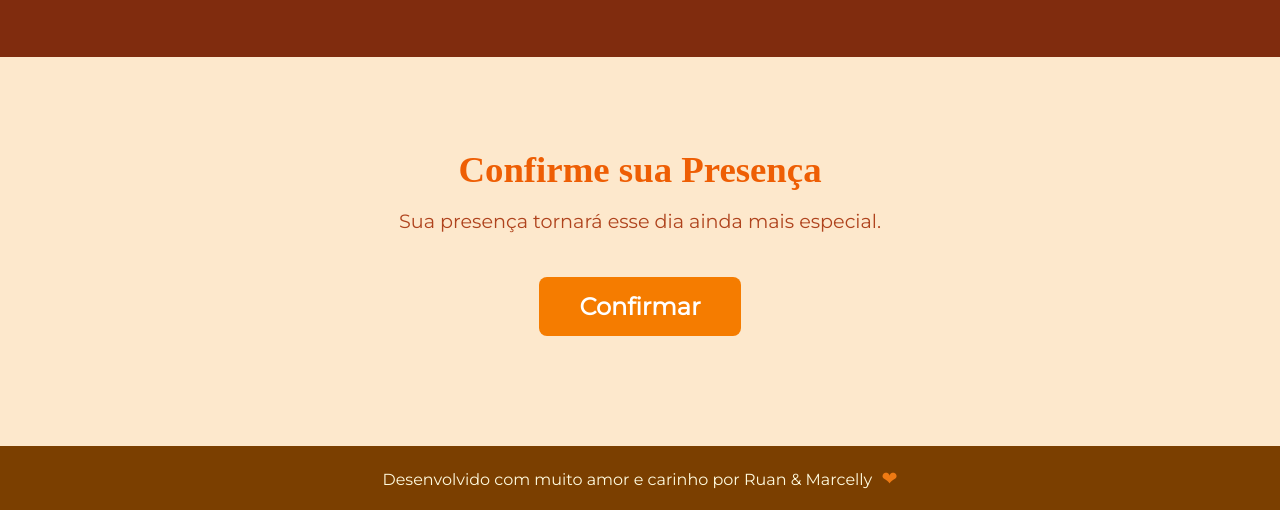
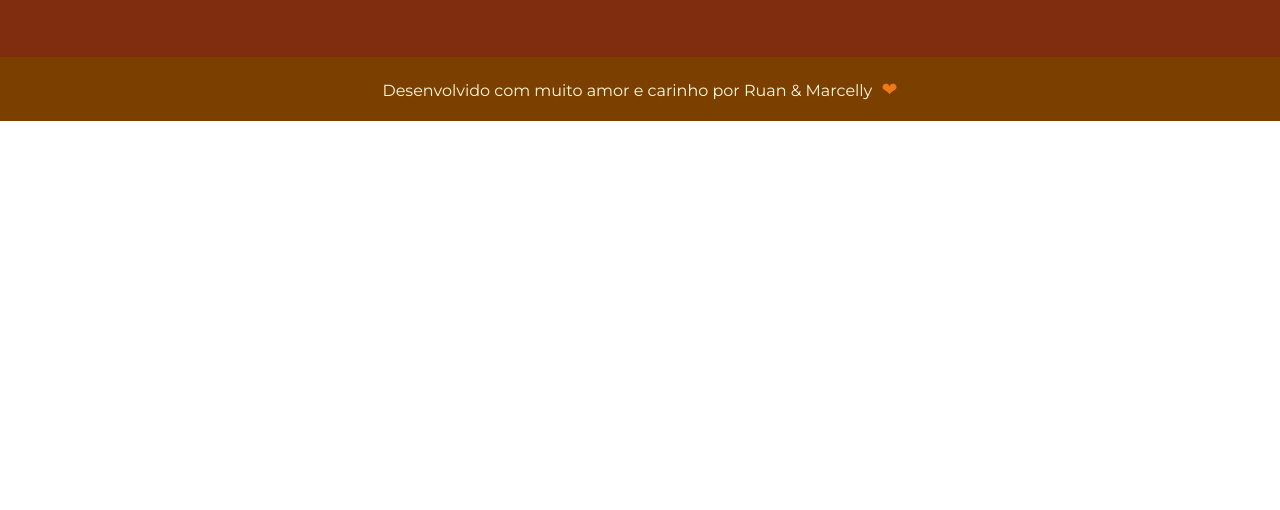
Before and after one commit to Ruanfonseca/site-cha-de-panela-2025, a plain HTML site: page index.html in a window 1280 px wide. Shown: the part 2822-3332 px from the top of the page. After the commit the page ends 2943 px from the top, so only its background shows below. Drawn offline with Linux system fonts and the light colour scheme; a web font is replaced by a local one.

Commit message:
Retirando botão de confirmar presença

```diff
--- a/index.html
+++ b/index.html
@@ -101,7 +101,7 @@ Teremos um momento de adoração no início do chá, então pedimos que todos ch
       </div>
     </section>
 
-    <section class="thirdsection">
+    <!-- <section class="thirdsection">
       <h1 class="third-title">Confirme sua Presença</h1>
       <p class="third-text">
         Sua presença tornará esse dia ainda mais especial.
@@ -113,7 +113,7 @@ Teremos um momento de adoração no início do chá, então pedimos que todos ch
           Confirmar
         </button>
       </div>
-    </section>
+    </section> -->
 
     <footer class="footer">
       <p>
```
